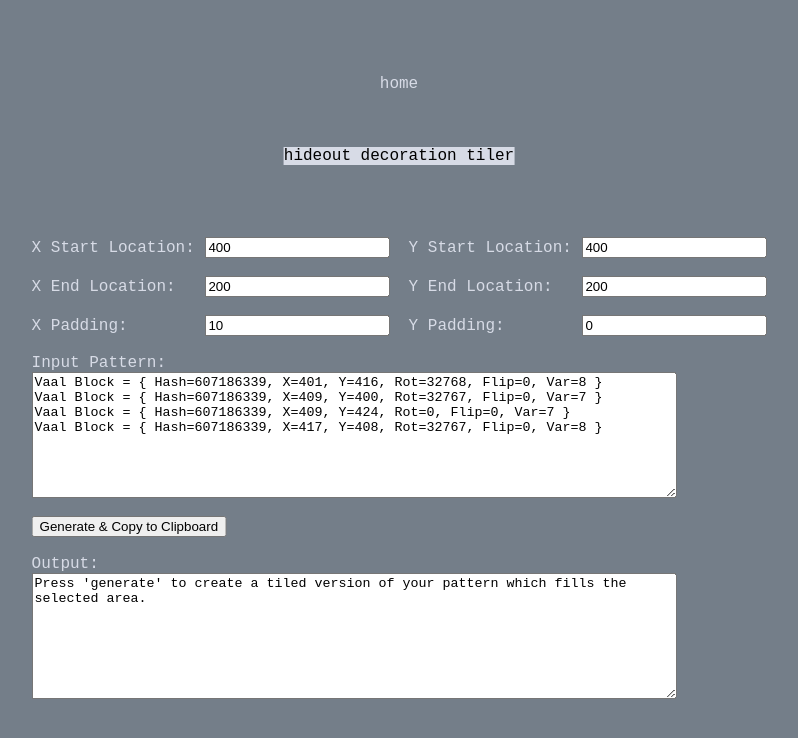
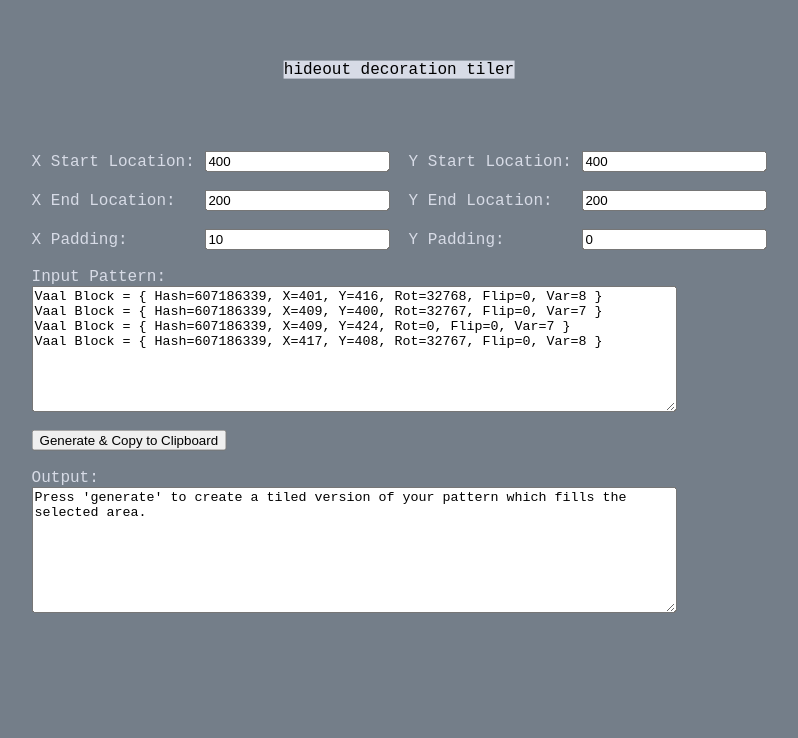
Before and after one commit to ncky/Path-of-Exile-Hideout-Pattern-Tiling, a plain HTML site: page index.html in a window 1280 px wide. Shown: the part 140-878 px from the top of the page, without its empty margins (241-1039 px from the left). Drawn offline with Linux system fonts and the light colour scheme.

Commit message:
Update index.html

```diff
--- a/index.html
+++ b/index.html
@@ -100,8 +100,6 @@ function generatehideout(){
 <pre>
 <font face="Courier New, Courier, mono" color="#D7DBE6">
 
-<center><a href="index.php">home</a></center>
-<br>
 <center><mark>hideout decoration tiler</mark></center>
 <br>
 
```
